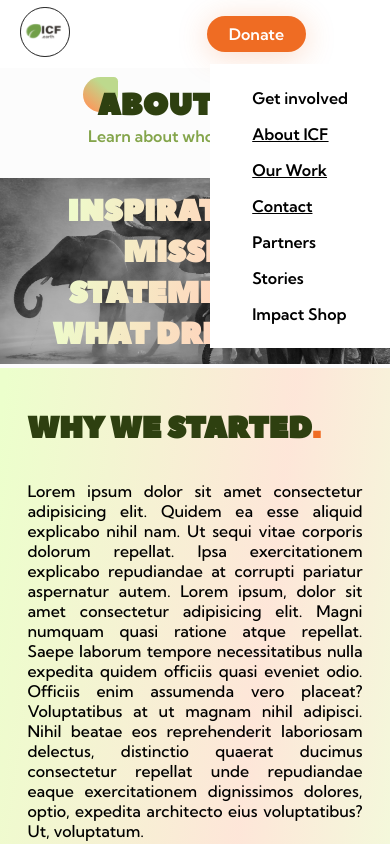
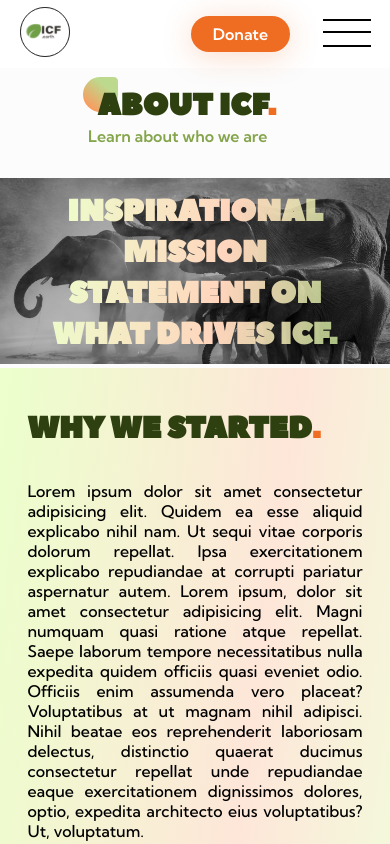
Before and after one commit to havoriskova/icf-website, a Next.js app: page /about in a window 390 px wide. Shown: the top 844 px of the page. Built offline with nearby package versions, Linux system fonts and the light colour scheme.

Commit message:
nav is fully responsive now

```diff
--- a/components/Navbar.js
+++ b/components/Navbar.js
@@ -2,10 +2,17 @@ import Link from "next/link";
 import Image from "next/image";
 import styles from "./navbar.module.css";
 import {withRouter} from "next/router";
-
+import { useState } from "react";
 
 
 function Navbar({router}) {
+
+    const [activeMobileNav, setActiveMobileNav] = useState(false);
+
+    const toggleMobileNav = () => {
+        activeMobileNav ? setActiveMobileNav(false) : setActiveMobileNav(true);
+    }
+
 
     return(
 
@@ -19,7 +26,7 @@ function Navbar({router}) {
                 </li>
 
                 <li className={styles.flexSubRowParent}>
-                    <ul className={styles.flexSubRow}>
+                    <ul className={`${styles.flexSubRow} ${activeMobileNav ? styles.activeSubRow : null}`}>
                         <li className={`${router.pathname === "/get-involved" ? styles.active : ""} ${styles.linkItem}`}> {/* this is a ternary expression */}
                             <Link href="/get-involved">Get involved</Link>
                         </li>
@@ -52,6 +59,7 @@ function Navbar({router}) {
                 <li className={`${router.pathname === "/donate" ?  styles.active : ""} ${styles.linkItem} ${styles.accentColor}`}>
                     <Link href="/donate" className={styles.linkAccentColor}>Donate</Link>
                 </li>
+                <li className={`${styles.hamburgerMenu} ${activeMobileNav ? styles.activeHamburger : null}`} onClick={toggleMobileNav}><span></span><span></span><span></span></li>
             </ul>
 
         </div>
--- a/components/navbar.module.css
+++ b/components/navbar.module.css
@@ -126,6 +126,10 @@
     color: black;
 }
 
+.hamburgerMenu {
+    display: none;
+}
+
 
 @media (max-width:900px) {
 
@@ -142,6 +146,12 @@
     }
 
     .flexSubRow {
+        display: none;
+    }
+
+
+    .flexSubRow.activeSubRow {
+        display: flex;
         flex-direction: column;
         padding: 1rem;
     }
@@ -169,7 +179,50 @@
     }
 
     .accentColor {
-        margin-right: 4rem;
+        margin-right: 5rem;
     }
 
+    .hamburgerMenu {
+        display: block;
+        /* background-color: red; */
+        position: absolute;
+        top: 0;
+        right: 0;
+        width: 3rem;
+        height: 1.6rem;
+        margin: 1.2rem;
+        cursor: pointer;
+    }
+
+    .hamburgerMenu span {
+        width: 100%;
+        height: 2px;
+        position: absolute;
+        top: 0;
+        left:0;
+        background-color: black;
+    }
+
+    .hamburgerMenu span:nth-child(2) {
+        top: 47%;
+
+    }
+
+    .hamburgerMenu span:nth-child(3) {
+        top: 100%;
+    }
+
+    .hamburgerMenu.activeHamburger span:nth-child(1) {
+        transform: rotate(45deg) translate(10px, 10px);
+      }
+
+    .hamburgerMenu.activeHamburger span:nth-child(2) {
+      background-color: transparent;
+    }
+
+    .hamburgerMenu.activeHamburger span:nth-child(3) {
+        transform: rotate(-45deg) translate(5px, -10px);
+      }
+
+
 }
```
